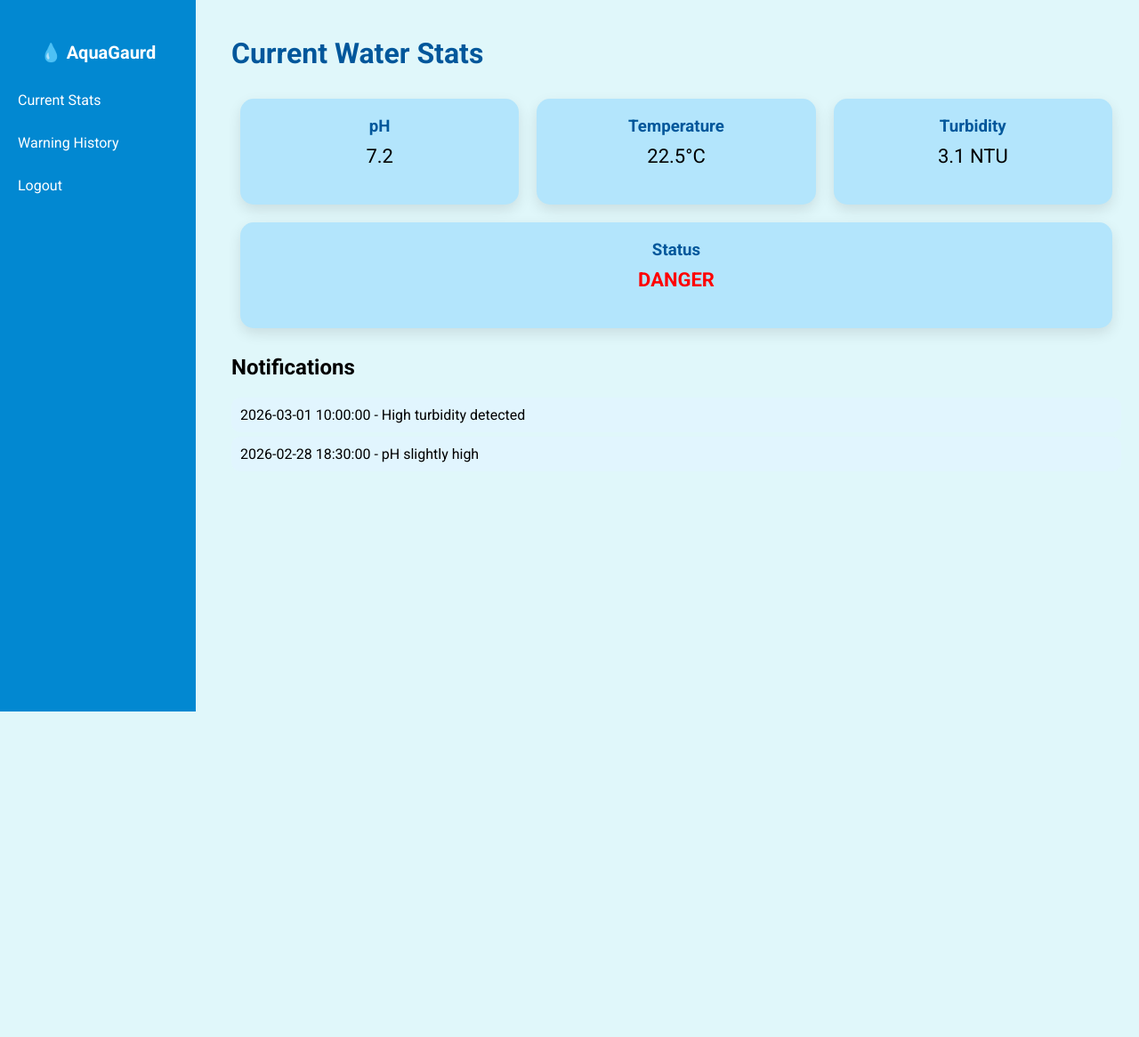
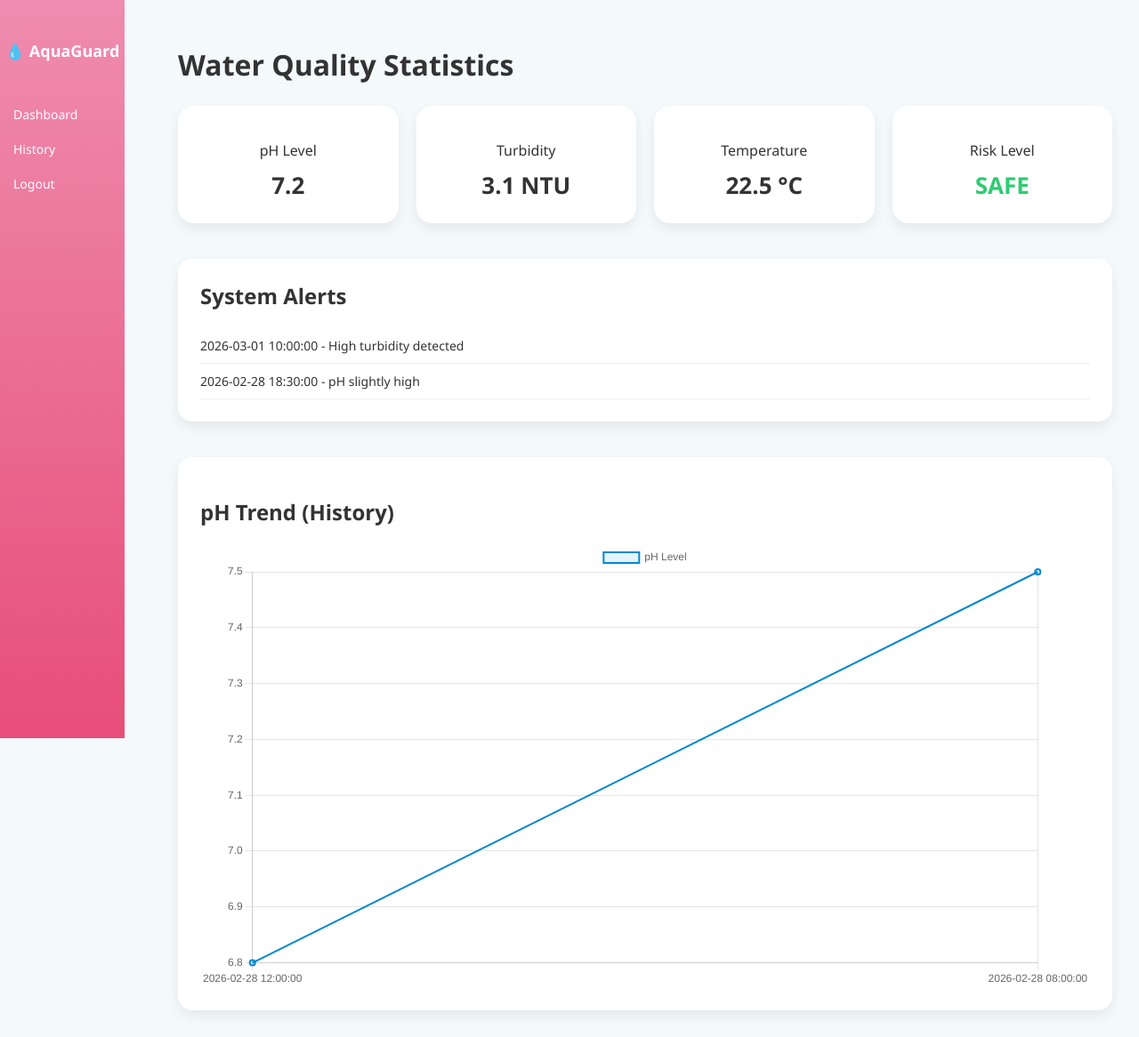
Before and after one commit to vanshikasingh29/Smart-Water-Monitoring-System, a Flask app: page /dashboard in a window 1280 px wide. Shown: the whole page at 89% size. Before the commit the page ends 800 px from the top, so only its background shows below. Run offline with Flask 3, Linux system fonts and the light colour scheme; the visitor is signed in with stand-in values (Sample User, id 1).

Commit message:
updated app

```diff
--- a/app.py
+++ b/app.py
@@ -42,7 +42,12 @@ def login():
 @login_required
 def dashboard():
     data = read_data()
-    return render_template("dashboard.html", data=data)
+    return render_template(
+        "dashboard.html",
+        current=data["current"],
+        alerts=data["notifications"],
+        history=data["history"]
+    )
 
 @app.route("/history")
 @login_required
--- a/data.json
+++ b/data.json
@@ -3,7 +3,7 @@
     "ph": 7.2,
     "temperature": 22.5,
     "turbidity": 3.1,
-    "risk": "DANGER",
+    "risk": "SAFE",
     "timestamp": "2026-03-01 12:00:00"
   },
 
@@ -12,7 +12,7 @@
     {"message": "pH slightly high", "time": "2026-02-28 18:30:00"}
   ],
   "history": [
-    {"ph": 6.8, "temperature": 21, "turbidity": 4.2, "risk": "WARNING", "time": "2026-02-28 12:00:00"},
-    {"ph": 7.5, "temperature": 22, "turbidity": 3.5, "risk": "SAFE", "time": "2026-02-28 08:00:00"}
+    {"ph": 6.8, "temperature": 21, "turbidity": 4.2, "risk": "HIGH", "time": "2026-02-28 12:00:00"},
+    {"ph": 7.5, "temperature": 22, "turbidity": 3.5, "risk": "LOW", "time": "2026-02-28 08:00:00"}
   ]
 }
--- a/static/style.css
+++ b/static/style.css
@@ -1,100 +1,159 @@
+/* GLOBAL */
 body {
-    font-family: 'Roboto', sans-serif;
+    font-family: 'Segoe UI', Arial, sans-serif;
     margin: 0;
-    background: #e0f7fa;
+    background-color: #f4f9fc;
+    color: #333;
 }
 
+/* SIDEBAR */
 .sidebar {
     height: 100%;
-    width: 220px;
+    width: 140px; /* smaller sidebar */
     position: fixed;
-    background-color: #0288d1;
+    background: linear-gradient(to bottom, #ef8caf, #e74e79);
     padding-top: 30px;
     color: white;
 }
 
 .sidebar h2 {
     text-align: center;
-    margin-bottom: 20px;
-    font-size: 20px;
+    margin-bottom: 40px;
+    font-size: 18px;
 }
 
 .sidebar a {
     display: block;
     color: white;
-    padding: 12px 20px;
+    padding: 10px 15px;
     text-decoration: none;
-    margin: 5px 0;
-    border-radius: 8px;
+    font-size: 14px;
     transition: 0.3s;
 }
 
 .sidebar a:hover {
-    background-color: #81d4fa;
-    color: #000;
+    background-color: rgba(255,255,255,0.2);
+    border-radius: 6px;
 }
 
+/* MAIN */
 .main {
-    margin-left: 240px;
-    padding: 20px;
+    margin-left: 170px; /* adjusted for smaller sidebar */
+    padding: 30px;
 }
 
 h1 {
-    color: #01579b;
+    margin-bottom: 25px;
+    font-weight: 600;
 }
 
-.cards {
+/* DASHBOARD CARDS */
+.dashboard {
     display: flex;
-    flex-wrap: wrap;
-    margin-bottom: 20px;
+    justify-content: space-between;
+    gap: 20px;
+    flex-wrap: nowrap; /* forces single row */
 }
 
 .card {
-    background-color: #b3e5fc;
-    padding: 20px;
-    margin: 10px;
-    border-radius: 15px;
-    flex: 1 1 200px;
+    background: white;
+    padding: 25px;
+    flex: 1; /* equal width */
     text-align: center;
-    box-shadow: 0 6px 15px rgba(0,0,0,0.1);
+    border-radius: 18px;
+    box-shadow: 0px 6px 14px rgba(0,0,0,0.07);
+    transition: all 0.3s ease;
 }
 
-.card h3 {
-    margin: 0;
-    color: #01579b;
+.card:hover {
+    transform: translateY(-6px);
+    box-shadow: 0px 12px 24px rgba(0,0,0,0.12);
+}
+
+.card h2 {
+    font-size: 16px;
+    margin-bottom: 10px;
+    font-weight: 500;
 }
 
 .card p {
-    font-size: 22px;
-    margin-top: 10px;
+    font-size: 26px;
+    font-weight: bold;
+    margin: 0;
 }
 
-.safe { color: green; font-weight: bold; }
-.danger { color: red; font-weight: bold; }
-
-.notifications {
-    list-style-type: none;
-    padding: 0;
+/* RISK COLORS */
+.safe {
+    color: #2ecc71;
 }
 
-.notifications li {
-    background-color: #e1f5fe;
-    margin: 5px 0;
-    padding: 10px;
-    border-radius: 10px;
+.danger {
+    color: #e74c3c;
 }
 
+/* ALERTS */
+.alerts {
+    margin-top: 40px;
+    background: white;
+    padding: 25px;
+    border-radius: 16px;
+    box-shadow: 0px 6px 14px rgba(0,0,0,0.07);
+}
+
+.alerts h2 {
+    margin-top: 0;
+}
+
+.alerts ul {
+    list-style: none;
+    padding: 0;
+    margin: 0;
+}
+
+.alerts li {
+    padding: 10px 0;
+    border-bottom: 1px solid #eee;
+    font-size: 14px;
+}
+
+/* CHART */
+.chart {
+    margin-top: 40px;
+    background: white;
+    padding: 25px;
+    border-radius: 16px;
+    box-shadow: 0px 6px 14px rgba(0,0,0,0.07);
+}
+
+/* HISTORY TABLE */
 table {
     width: 100%;
     border-collapse: collapse;
-    margin-top: 20px;
+    margin-top: 30px;
+    background: white;
+    border-radius: 16px;
+    overflow: hidden;
+    box-shadow: 0px 6px 14px rgba(0,0,0,0.07);
 }
 
-table, th, td {
-    border: 1px solid #81d4fa;
+th {
+    background-color: #f8d7e2;
+    padding: 14px;
+    text-align: center;
+    font-weight: 600;
+    font-size: 14px;
 }
 
-th, td {
-    padding: 10px;
+td {
+    padding: 14px;
     text-align: center;
+    font-size: 14px;
 }
+
+tr:nth-child(even) {
+    background-color: #fafafa;
+}
+
+tr:hover {
+    background-color: #f1f1f1;
+}
--- a/templates/dashboard.html
+++ b/templates/dashboard.html
@@ -3,64 +3,89 @@
 <head>
     <meta charset="UTF-8">
     <title>Water Dashboard</title>
-
-    <!-- Google Fonts -->
-    <link href="https://fonts.googleapis.com/css2?family=Roboto:wght@400;700&display=swap" rel="stylesheet">
-
     <link rel="stylesheet" href="{{ url_for('static', filename='style.css') }}">
+    <script src="https://cdn.jsdelivr.net/npm/chart.js"></script>
 </head>
 <body>
 
 <div class="sidebar">
-    <h2>💧 AquaGaurd</h2>
-    <a href="{{ url_for('dashboard') }}">Current Stats</a>
-    <a href="{{ url_for('history') }}">Warning History</a>
+    <h2>💧 AquaGuard</h2>
+    <a href="{{ url_for('dashboard') }}">Dashboard</a>
+    <a href="{{ url_for('history') }}">History</a>
     <a href="{{ url_for('logout') }}">Logout</a>
 </div>
 
 <div class="main">
-    <h1>Current Water Stats</h1>
 
-    <div class="cards">
+    <h1>Water Quality Statistics</h1>
+
+    <!-- CARDS -->
+    <section class="dashboard">
+
         <div class="card">
-            <h3>pH</h3>
-            <p>{{ data.current.ph }}</p>
+            <h2>pH Level</h2>
+            <p>{{ current.ph }}</p>
         </div>
+
         <div class="card">
-            <h3>Temperature</h3>
-            <p>{{ data.current.temperature }}°C</p>
+            <h2>Turbidity</h2>
+            <p>{{ current.turbidity }} NTU</p>
         </div>
+
         <div class="card">
-            <h3>Turbidity</h3>
-            <p>{{ data.current.turbidity }} NTU</p>
+            <h2>Temperature</h2>
+            <p>{{ current.temperature }} °C</p>
         </div>
-        <div class="card">
-            <h3>Status</h3>
-            <p class="{{ 'safe' if data.current.risk=='SAFE' else 'danger' }}">{{ data.current.risk }}</p>
+
+        <div class="card risk">
+            <h2>Risk Level</h2>
+            <p class="{{ 'safe' if current.risk=='SAFE' else 'danger' }}">
+                {{ current.risk }}
+            </p>
         </div>
-    </div>
 
-    <h2>Notifications</h2>
-    <ul id="notifications" class="notifications">
-        {% for note in data.notifications %}
-        <li>{{ note.time }} - {{ note.message }}</li>
-        {% endfor %}
-    </ul>
+    </section>
+
+    <!-- ALERTS -->
+    <section class="alerts">
+        <h2>System Alerts</h2>
+        <ul>
+            {% for alert in alerts %}
+                <li>{{ alert.time }} - {{ alert.message }}</li>
+            {% endfor %}
+        </ul>
+    </section>
+
+    <!-- CHART -->
+    <section class="chart">
+        <h2>pH Trend (History)</h2>
+        <canvas id="myChart"></canvas>
+    </section>
+
 </div>
 
 <script>
-    // Auto-refresh notifications every 5 seconds
-    setInterval(function(){
-        fetch("/get_notifications")
-        .then(response => response.json())
-        .then(data => {
-            let list = document.getElementById("notifications");
-            list.innerHTML = "";
-            data.forEach(note => {
-                list.innerHTML += `<li>${note.time} - ${note.message}</li>`;
-            });
-        });
-    }, 5000);
+    const historyData = {{ history | tojson }};
+
+    const labels = historyData.map(item => item.time);
+    const phValues = historyData.map(item => item.ph);
+
+    const ctx = document.getElementById('myChart');
+
+    new Chart(ctx, {
+        type: 'line',
+        data: {
+            labels: labels,
+            datasets: [{
+                label: 'pH Level',
+                data: phValues,
+                borderColor: '#0288d1',
+                backgroundColor: 'rgba(2,136,209,0.1)',
+                borderWidth: 2,
+                tension: 0.4
+            }]
+        }
+    });
 </script>
 
 </body>
--- a/templates/history.html
+++ b/templates/history.html
@@ -10,7 +10,7 @@
 <div class="sidebar">
     <h2>💧 AquaGaurd</h2>
     <a href="{{ url_for('dashboard') }}">Current Stats</a>
-    <a href="{{ url_for('history') }}">Warning History</a>
+    <a href="{{ url_for('history') }}">History</a>
     <a href="{{ url_for('logout') }}">Logout</a>
 </div>
 
```
